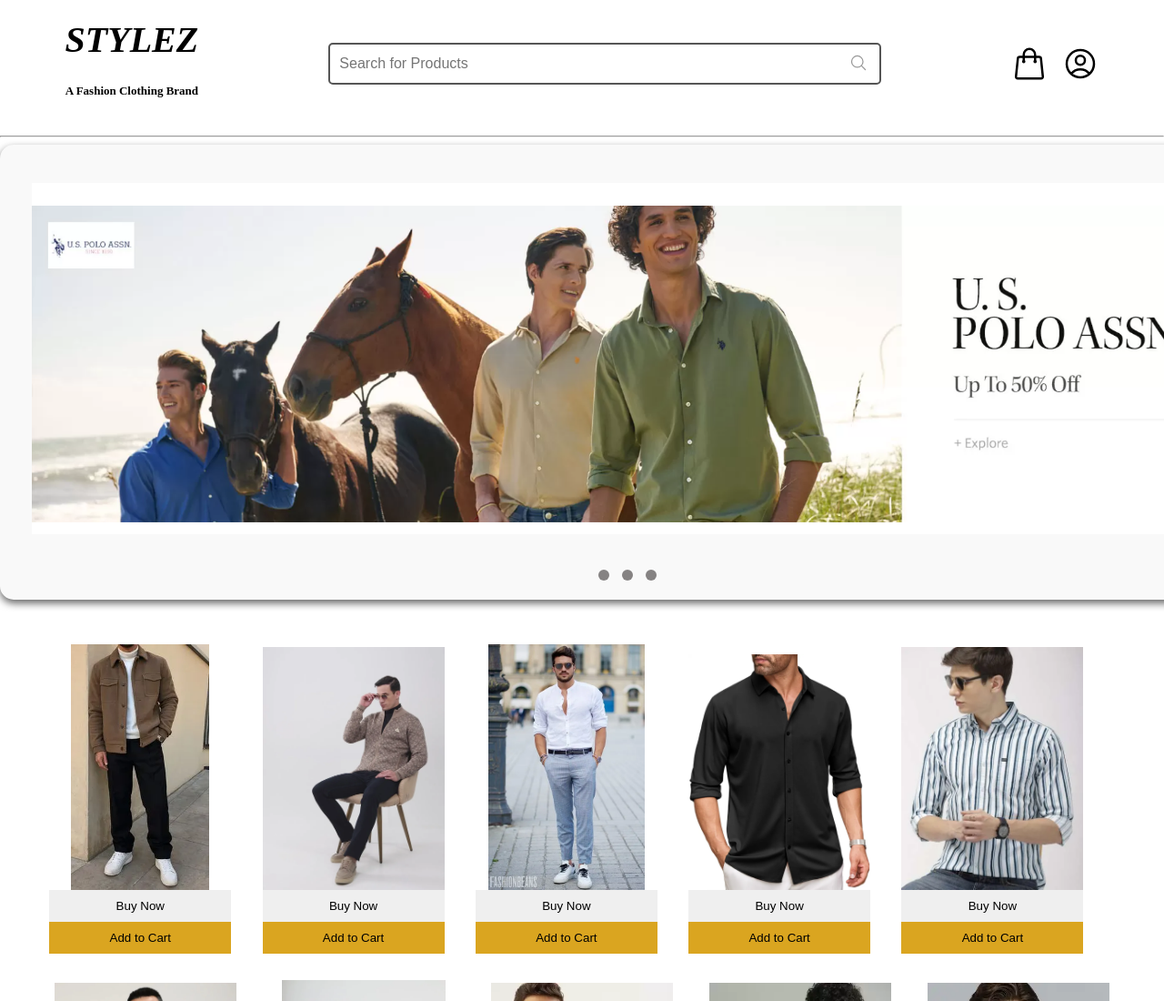
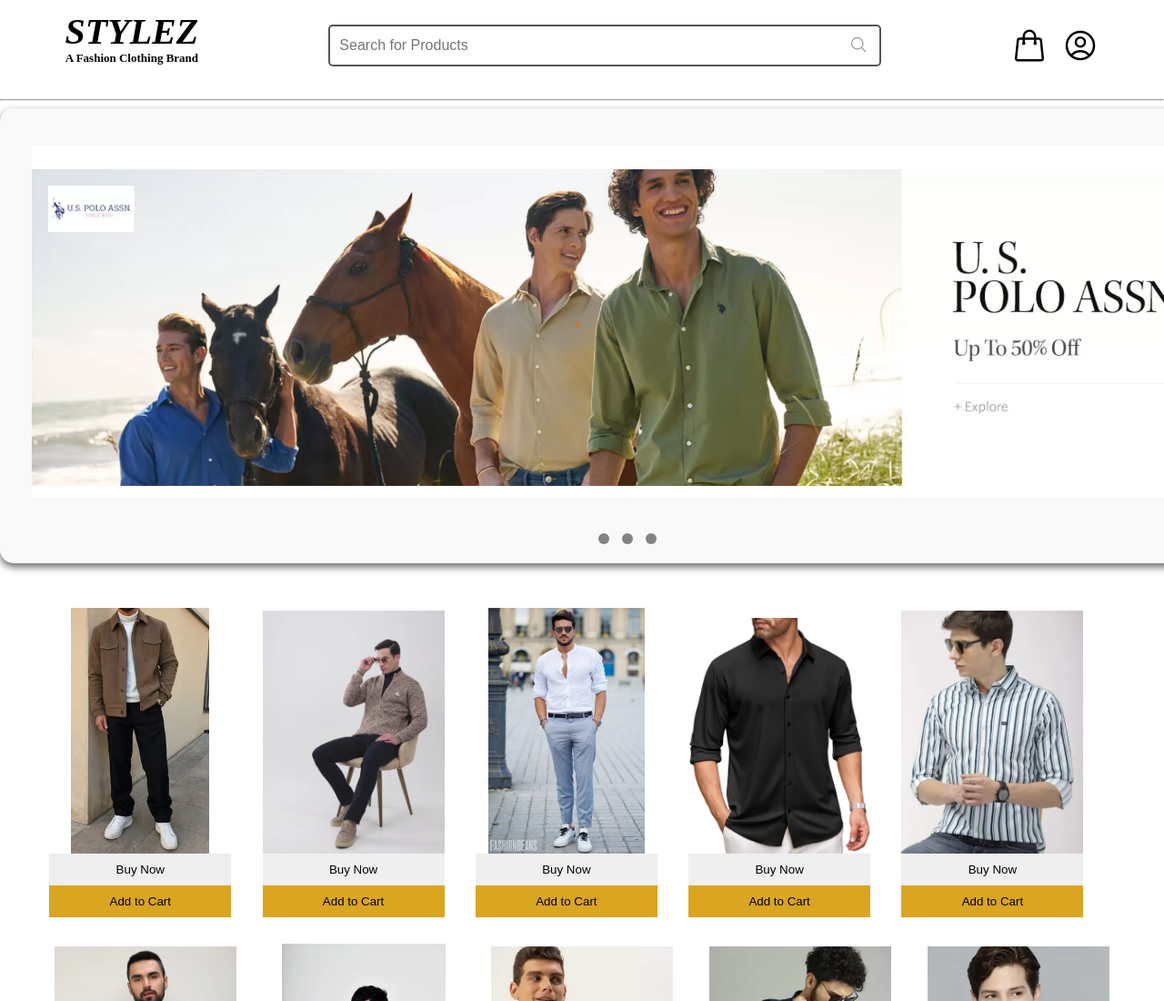
Before and after one commit to krishna-pk/Stylez, a plain HTML site: page pages/Home/index.html in a window 1280 px wide. Shown: the top 1100 px of the page at 91% size. Drawn offline with Linux system fonts and the light colour scheme.

Commit message:
altering Logo

```diff
--- a/pages/Home/stylez.css
+++ b/pages/Home/stylez.css
@@ -121,9 +121,10 @@ header {
 }
 
 header h1 {
-    margin-top: 20px;
+    margin-top: 25px;
     font-size: 2.5rem;
     text-align: center;
+    line-height: 20px;
 }
 
 .img-container {
```
